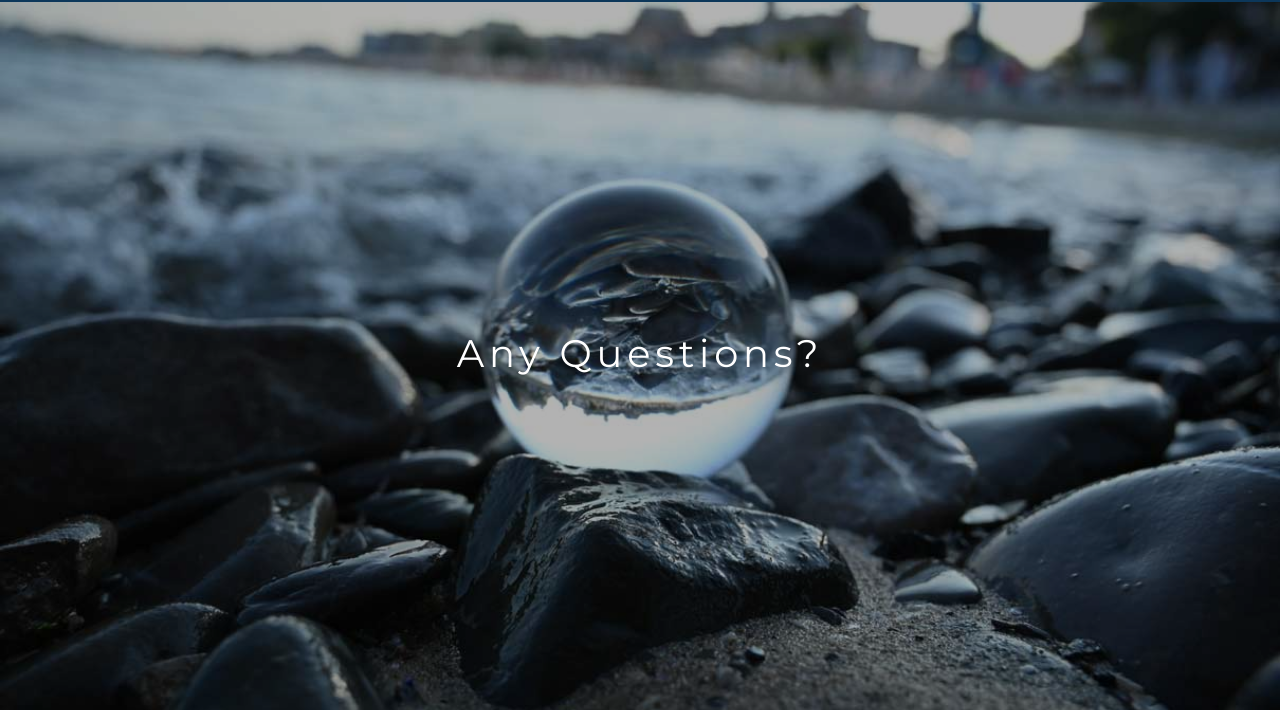
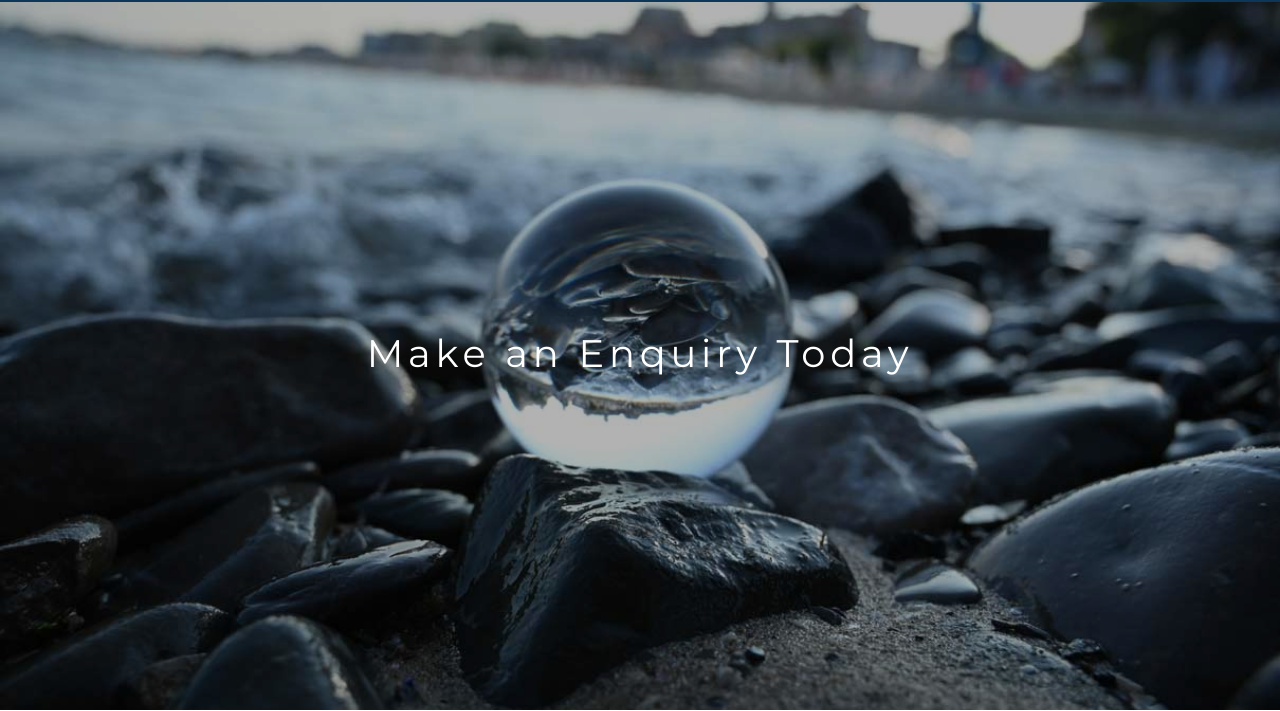
Before and after one commit to LoftusN13/Bootstrap-testing, a plain HTML site: page contact.html in a window 1280 px wide. Shown: the part 90-801 px from the top of the page. Drawn offline with nearby package versions, Linux system fonts and the light colour scheme.

Commit message:
Update h1 content

```diff
--- a/contact.html
+++ b/contact.html
@@ -42,7 +42,7 @@
     <div id="hero-container">
         <div class="hero-contact">
             <div id="overlay" class="opaque">
-                <h1>Any Questions?</h1>
+                <h1>Make an Enquiry Today</h1>
             </div>
         </div>
     </div>
```
